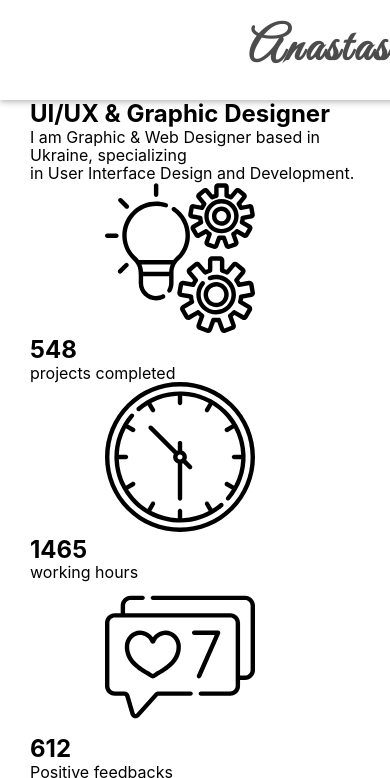
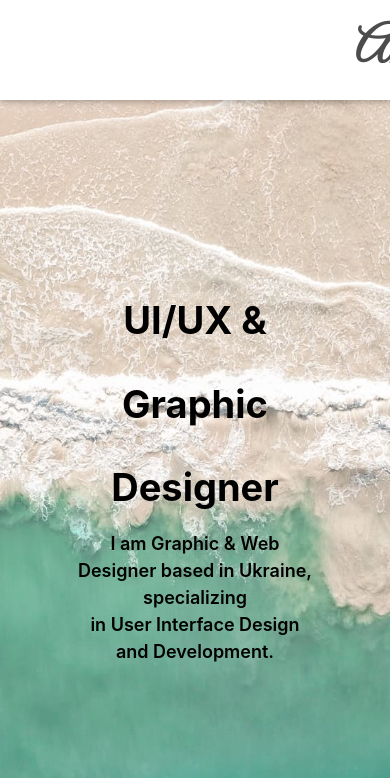
Before and after one commit to limel/my-project, a website: page src/index.html in a window 390 px wide. Shown: the top 778 px of the page. Drawn offline with nearby package versions, Linux system fonts and the light colour scheme; files that its build step writes are made by us from their sources; files whose address does not match are found by name; a web font is replaced by a local one.

Commit message:
change evrything

```diff
--- a/src/index.html
+++ b/src/index.html
@@ -2,7 +2,8 @@
 <html lang="en">
   <head>
     <meta charset="UTF-8" />
-    <meta name="viewport" content="width=device-width, initial-scale=1.0" />
+    <meta name="viewport" content="width=device-width, initial-scale=1" />
+
     <meta http-equiv="X-UA-Compatible" content="ie=edge" />
     <link
       href="https://fonts.googleapis.com/css?family=Merriweather:300,400,700,900|Pacifico|Yeon+Sung&display=swap"
@@ -24,18 +25,19 @@
 
     //= ./html/header.html
 
-    <main>
-      <!-- banner -->
-      //= ./html/hero.html
-      <!-- Info-section -->
-      //= ./html/statistics.html
-      <!--  About-me -->
-      //= ./html/about-me.html
-      <!-- Lets-talk-setcion -->
-      //= ./html/lets-talk.html
-    </main>
+    <!-- <main> -->
+    <!-- banner -->
+    //= ./html/hero.html
+    <!-- Info-section
+    //= ./html/statistics.html
+     About-me
+    //= ./html/about-me.html
+     Lets-talk-setcion
+    //= ./html/lets-talk.html
+    </main> -->
 
     <!-- Сюда будет всталена ссылка на файл скриптов -->
+
     <!-- inject:js -->
     <!-- endinject -->
   </body>
--- a/src/js/button.js
+++ b/src/js/button.js
@@ -1,19 +1,5 @@
-(function() {
-  'use strict';
-
-  var toggles = document.querySelectorAll('.button-menu');
-
-  for (var i = toggles.length - 1; i >= 0; i--) {
-    var toggle = toggles[i];
-    toggleHandler(toggle);
-  }
-
-  function toggleHandler(toggle) {
-    toggle.addEventListener('click', function(e) {
-      e.preventDefault();
-      this.classList.contains('is-active') === true
-        ? this.classList.remove('is-active')
-        : this.classList.add('is-active');
-    });
-  }
-})();
+$(document).ready(function() {
+  $('.button__menu').click(function() {
+    $(this).toggleClass('open');
+  });
+});
--- a/src/sass/container.scss
+++ b/src/sass/container.scss
@@ -1,6 +1,21 @@
+@media screen and (max-width: 747px) {
+  .container {
+    width: 300px;
+  }
+}
+@media screen and (min-width: 748px) and (max-width: 941px) {
+  .container {
+    width: 728px;
+  }
+}
+
+@media screen and (max-width: 1190px) {
+  .container {
+    width: 1170;
+  }
+}
+
 .container {
-  min-width: 942px;
-  max-width: 1170px;
   margin: 0;
   padding: 0;
   padding-left: 30px;
@@ -8,16 +23,3 @@
   margin-right: auto;
   margin-left: auto;
 }
-
-@media screen and (max-width: 747px) {
-  .container {
-    min-width: 300px;
-    max-width: 727px;
-  }
-}
-@media screen and (min-width: 748px) and (max-width: 941px) {
-  .container {
-    min-width: 728px;
-    max-width: 100%;
-  }
-}
--- /dev/null
+++ b/src/sass/hero.scss
@@ -0,0 +1,43 @@
+.discription-site {
+  display: flex;
+  height: calc(100vh - 100px);
+  justify-content: center;
+  text-align: center;
+  align-items: center;
+}
+
+.discription-site__heading {
+  font-size: 38px;
+  line-height: 2.2;
+}
+
+.discription-site__acquaintance {
+  font-size: 18px;
+  line-height: 1.5;
+  font-weight: 600;
+}
+
+.hero {
+  // min-width: 300px;
+  width: 100%;
+  background-image: url(../images/hero.jpg);
+  background-size: cover;
+  background-position: center;
+  background-repeat: no-repeat;
+  animation-name: hero__img;
+  animation-duration: 20s;
+  animation-timing-function: cubic-bezier(0.68, -0.55, 0.265, 1.55);
+  animation-iteration-count: infinite;
+  margin-right: auto;
+  margin-left: auto;
+}
+
+@keyframes hero__img {
+  33% {
+    background-image: url(../images/hero2.jpg);
+  }
+
+  66% {
+    background-image: url(../images/hero4.jpg);
+  }
+}
--- a/src/sass/main.scss
+++ b/src/sass/main.scss
@@ -8,3 +8,4 @@
 @import 'common.scss';
 @import 'header.scss';
 @import 'container.scss';
+@import 'hero.scss';
```
